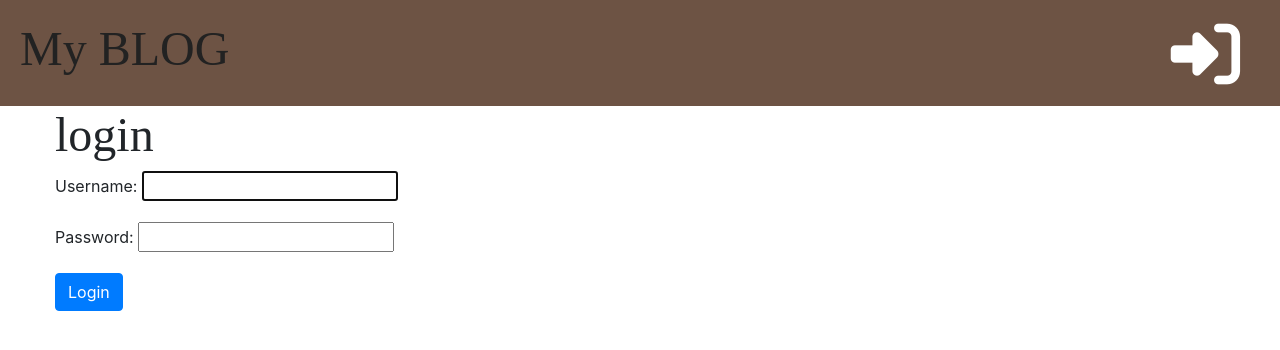
After one commit to erfanMountain/Blog_app, a Django app: page /accounts/login/ in a window 1280 px wide. The commit adds this page. Shown: the top 350 px of the page. Run offline with Django 3.2, Linux system fonts and the light colour scheme; some libraries are stand-ins or nearby versions.

Commit message:
Adding the login functionality

```diff
--- a/blog_app/templates/blog/base.html
+++ b/blog_app/templates/blog/base.html
@@ -3,7 +3,7 @@
 <html>
 <head>
     <meta charset="UTF-8">
-    <title>Document</title>
+    <title>{% block title %}{% endblock %}</title>
     <link rel="preconnect" href="https://fonts.gstatic.com">
     <link href="https://fonts.googleapis.com/css2?family=Open+Sans:wght@300&display=swap" rel="stylesheet"
           type="text/css">
@@ -17,6 +17,9 @@
     {% if user.is_authenticated %}
         <a href="{% url 'post_draft_list' %}" class="top-menu"><i class="fab fa-firstdraft fa-2x"></i></a>
         <a href="{% url "post_new" %}" class="top-menu"><i class="fas fa-plus fa-2x" style="color: white;"></i></a>
+
+    {% else %}
+        <a href="{% url 'login' %}" class="top-menu"><i class="fas fa-sign-in-alt fa-2x"></i></a>
     {% endif %}
     <h1><a href="{% url "post_list" %}">My BLOG</a></h1>
     <!-- here slash we used because it will redirect to home page prefered way is  -->
--- a/blog_app/templates/blog/blog_post_edit.html
+++ b/blog_app/templates/blog/blog_post_edit.html
@@ -1,5 +1,5 @@
 {% extends 'blog/base.html' %}
-
+{% block title %}{{ post.title }}{% endblock %}
 {% block content %}
     <h1>New Post</h1>
     <form method="post" class="post-form-blog">
--- a/blog_app/templates/blog/post_detail.html
+++ b/blog_app/templates/blog/post_detail.html
@@ -1,4 +1,6 @@
 {% extends 'blog/base.html' %}
+
+{% block title %}{{ post.title }}{% endblock %}
 {% block content %}
     <div class="post">
 
--- a/blog_app/templates/blog/post_draft_list.html
+++ b/blog_app/templates/blog/post_draft_list.html
@@ -1,5 +1,6 @@
 {% extends 'blog/base.html' %}
 
+{% block title %}Drafts{% endblock %}
 {% block content %}
     {% for post in posts %}
         <div class="post">
--- a/blog_app/templates/blog/post_list.html
+++ b/blog_app/templates/blog/post_list.html
@@ -1,4 +1,6 @@
 {% extends 'blog/base.html' %}
+{% block title %}My Blog{% endblock %}
+
 {% block content %}
     {% for post in  posts %}
         <div class="post">
--- /dev/null
+++ b/blog_app/templates/registration/login.html
@@ -0,0 +1,12 @@
+{% extends 'blog/base.html' %}
+
+{% block title %}Login{% endblock %}
+
+{% block content %}
+     <h2>login</h2>
+     <form method="post">
+        {% csrf_token %}
+        {{ form.as_p  }}
+     <button type="submit" class="btn btn-primary">Login</button>
+     </form>
+{% endblock %}
--- a/blog_app/urls.py
+++ b/blog_app/urls.py
@@ -1,5 +1,6 @@
 from django.urls import path
 from . import views
+from django.contrib.auth import views as auth_views
 
 urlpatterns = [
     path('', views.post_list, name='post_list'), # here name attribute value is post_list which means it will take you to post_list page.
@@ -19,5 +20,9 @@ urlpatterns = [
 
     #127.0.0.1:8000/post/2/publish --> local
     # mydjangosite.com/post/2/publish --> online
-    path('post/<int:pk>/publish/', views.post_publish, name='post_publish')
+    path('post/<int:pk>/publish/', views.post_publish, name='post_publish'),
+
+    # 127.0.0.1:8000/accounts/login --> local
+    # mydjangosite.com/accounts/login --> online
+    path('accounts/login/',  auth_views.LoginView.as_view(), name='login'),
 ]
--- a/blogsite/settings.py
+++ b/blogsite/settings.py
@@ -27,6 +27,7 @@ DEBUG = True
 
 ALLOWED_HOSTS = []
 
+LOGIN_REDIRECT_URL = 'post_list'
 
 # Application definition
 
```
Also changed, not shown: blog_app/views.py (+6 -2 lines), db.sqlite3.
